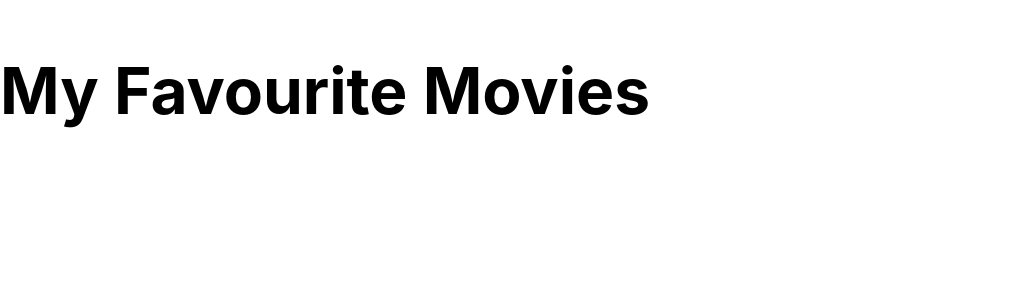
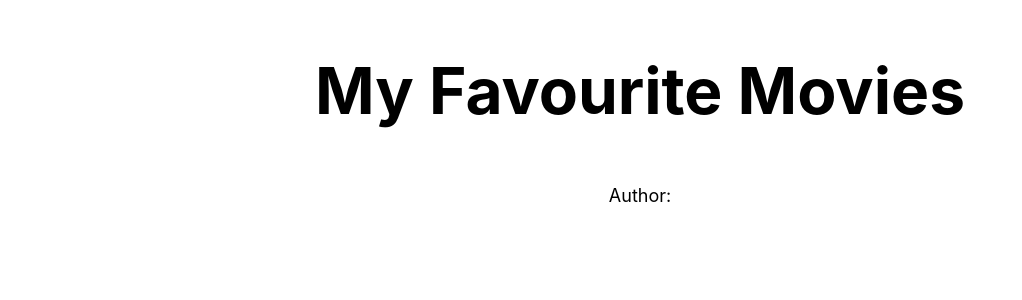
Before and after one commit to vodolazkayamv/engineeringcampus, a Next.js app: page /posts/movies in a window 1280 px wide. Shown: the top 300 px of the page, without its empty margins (0-1022 px from the left). Built offline with nearby package versions, Linux system fonts and the light colour scheme.

Commit message:
added post title component

```diff
--- /dev/null
+++ b/components/post-title.js
@@ -0,0 +1,18 @@
+import styles from '../styles/blog.module.css'
+
+export default function PostTitle({ post }) {
+    return (
+        <>
+          <div className={styles.postInfo}>
+
+            <h1>
+              { post.title }
+            </h1>
+
+            Author: <div className={styles.author}>  { post.author } </div>
+
+          </div>
+
+      </>
+    )
+  }
--- a/pages/posts.json
+++ b/pages/posts.json
@@ -3,7 +3,8 @@
         {
             "slug":"whoami",
             "title":"Masha Vodolazkaya",
-            "description":"Страничка про Машу"
+            "description":"Страничка про Машу",
+            "author": "Masha"
         },
         {
             "slug":"movies",
--- a/pages/posts/[slug].js
+++ b/pages/posts/[slug].js
@@ -1,5 +1,6 @@
 import { useRouter } from 'next/router'
 import Article from '../../components/article'
+import PostTitle from '../../components/post-title'
 
 import content from '../posts.json'
 
@@ -7,7 +8,7 @@ const Post = ( post ) => {
 
   return (
     <Article>
-      <h1>{post.title}</h1>
+      <PostTitle post={post}> </PostTitle>
     </Article>
   )
 }
--- a/styles/blog.module.css
+++ b/styles/blog.module.css
@@ -3,6 +3,31 @@
   line-height: 1.5;
 }
 
-.article > h1 {
+.article  h1 {
     font-size: 4rem;
 }
+
+.postInfo {
+    align-items: center;
+
+    min-height: 250px;
+    padding-bottom: 5%;
+
+    display: flex;
+    flex-direction:column;
+    flex-wrap: wrap;
+  }
+
+.author {
+    font-size: 1.25rem;
+    font-weight: bold;
+
+    padding-left: 0.5em;
+    padding-right: 0.5em;
+
+    margin-left: 1em;
+    margin-right: 1em;
+
+    background-color: antiquewhite;
+    border-radius: 0.75em;
+  }
```
